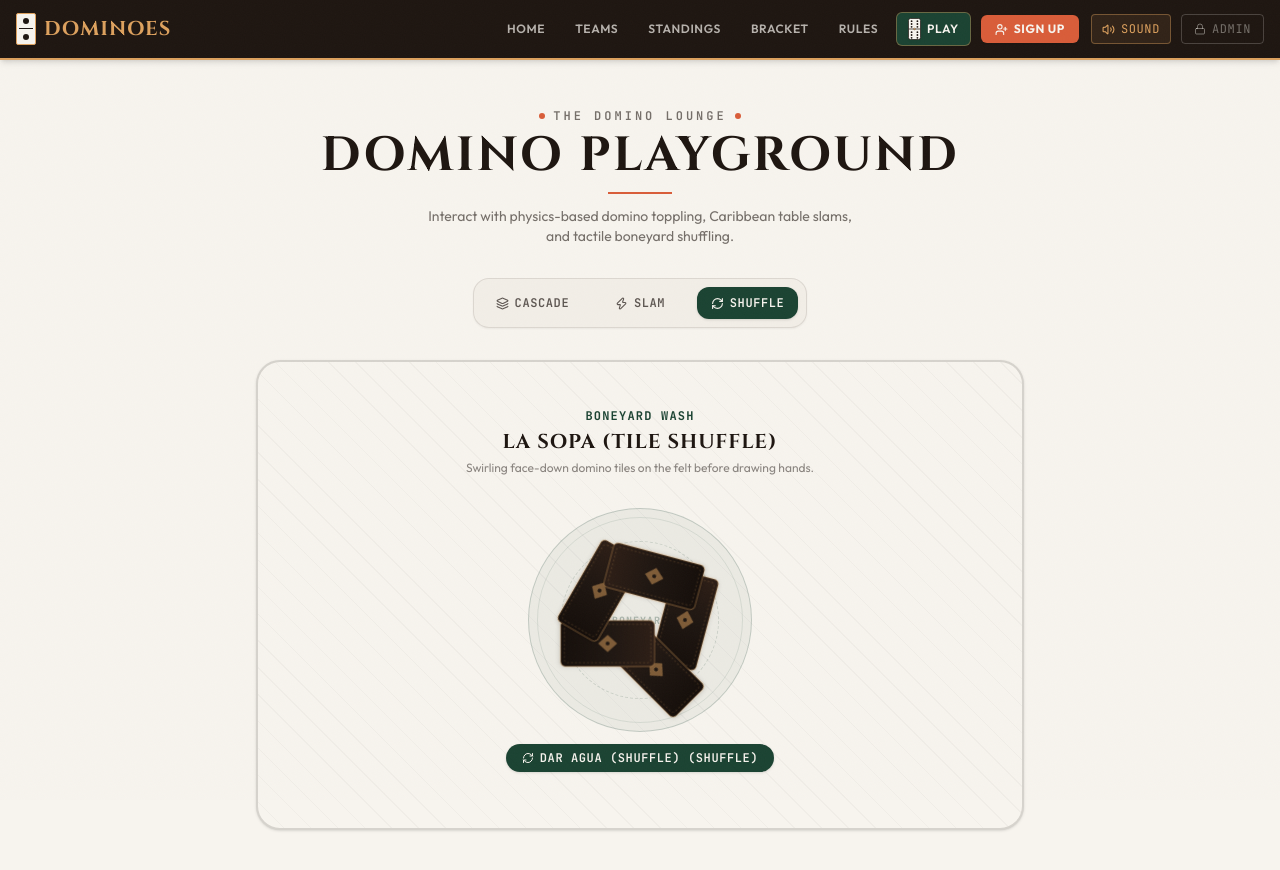
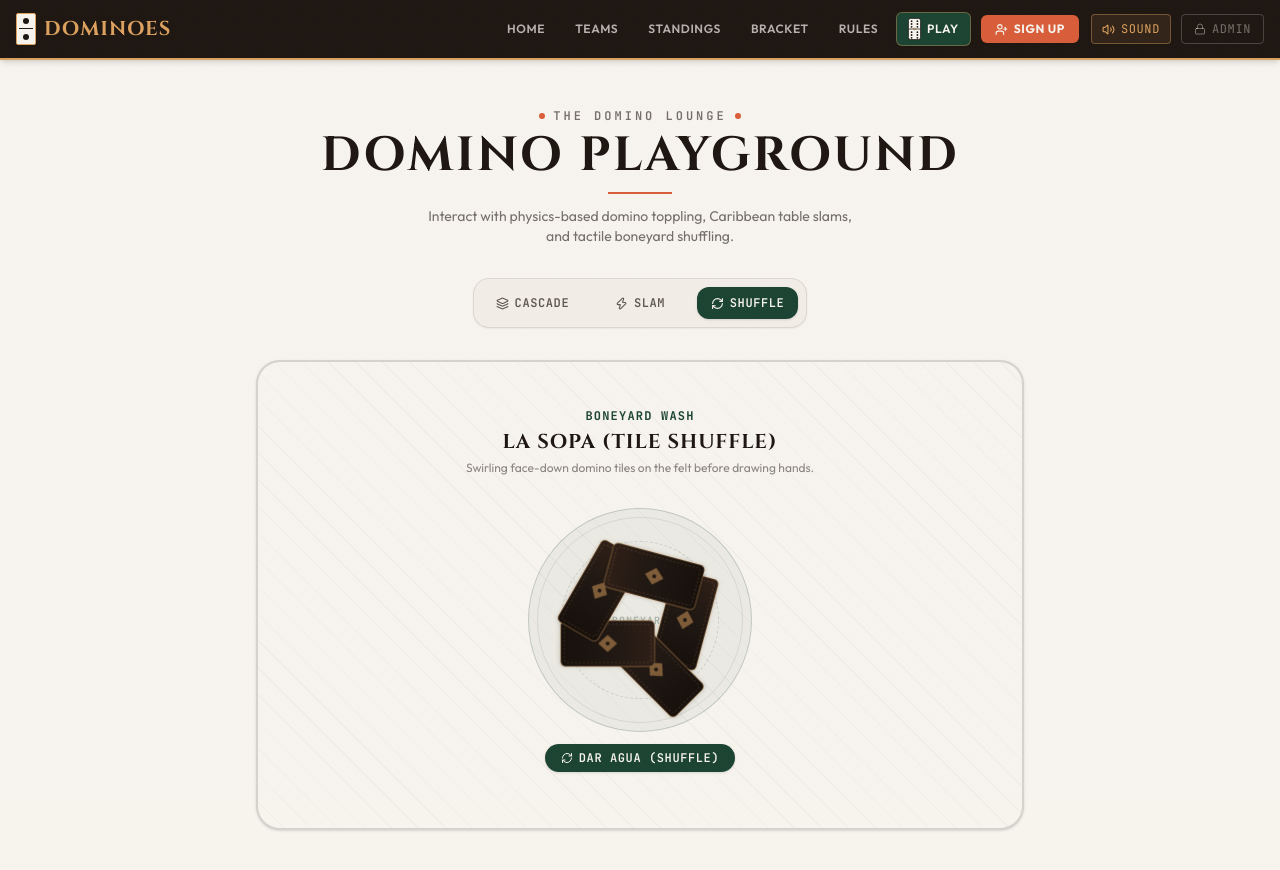
Before and after one commit to gabogiapp/dominoes, a React (Vite) app: page /play in a window 1280 px wide. Both pictures are taken after a click on the button "SHUFFLE". Shown: the top 870 px of the page. Built offline with nearby package versions, Linux system fonts and the light colour scheme.

Commit message:
Fix duplicated Shuffle label in DominoShuffle button

```diff
--- a/src/components/animations/DominoShuffle.jsx
+++ b/src/components/animations/DominoShuffle.jsx
@@ -86,7 +86,7 @@ export default function DominoShuffle({ size = 'sm', isInteractive = true, label
           className="mt-3 px-4 py-1.5 bg-felt text-bone hover:bg-felt-light rounded-full text-xs font-mono tracking-wider uppercase font-semibold flex items-center gap-1.5 shadow transition-all active:scale-95 cursor-pointer"
         >
           <RefreshCw size={12} className="group-hover:rotate-180 transition-transform" />
-          <span>{label} (Shuffle)</span>
+          <span>{label}</span>
         </button>
       )}
     </div>
```
